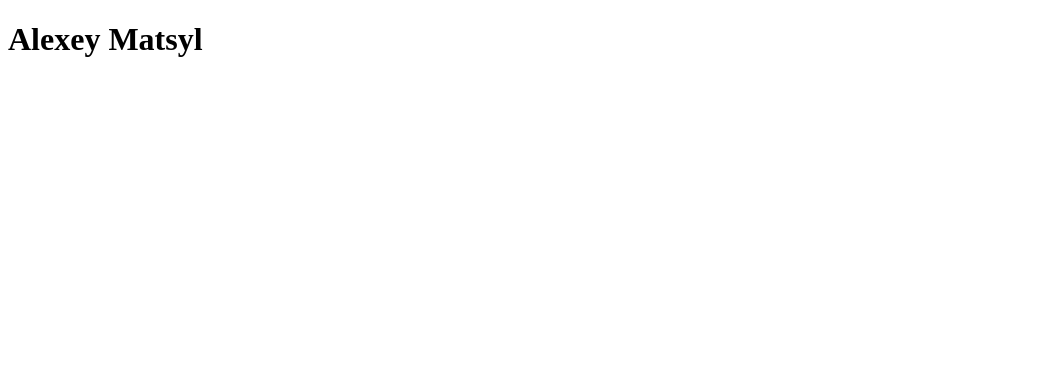
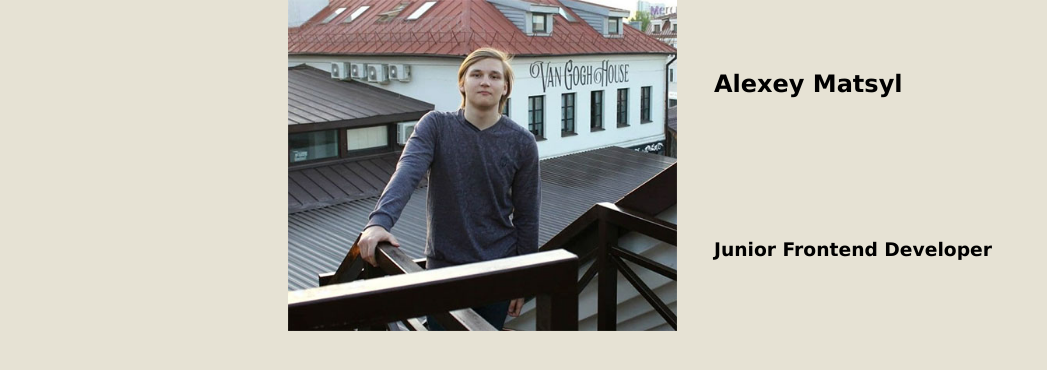
Before and after one commit to AlexiyKami/rsschool-cv, a plain HTML site: page index.html in a window 1280 px wide. Shown: the whole page, without its empty margins (0-1047 px from the left). Drawn offline with Linux system fonts and the light colour scheme.

Commit message:
feat: add header content

```diff
--- a/index.html
+++ b/index.html
@@ -4,11 +4,17 @@
     <meta charset="UTF-8">
     <meta http-equiv="X-UA-Compatible" content="IE=edge">
     <meta name="viewport" content="width=device-width, initial-scale=1.0">
+    <link rel="stylesheet" href="style.css">
     <title>Alexey Matsyl CV</title>
 </head>
 <body>
-    <h1>Alexey Matsyl</h1>
-    <header></header>
+    <header>
+        <img src="cv_photo.jpg" alt="Photo" width="50%">
+        <section class="header-text">
+            <h1>Alexey Matsyl</h1>
+            <h3>Junior Frontend Developer</h3>
+        </section>
+    </header>
     <main></main>
     <footer></footer>
 </body>
--- a/style.css
+++ b/style.css
@@ -2,3 +2,21 @@
     margin: 0px;
     padding: 0px;
 }
+body {
+    display: flex;
+    justify-content: center;
+    background-color: #E6E2D4;
+    font-family: 'Lucida Sans', 'Lucida Sans Regular', 'Lucida Grande', 'Lucida Sans Unicode', Geneva, Verdana, sans-serif
+}
+
+header {
+    display:flex;
+    justify-content: space-evenly;
+
+}
+
+.header-text {
+    display:flex;
+    flex-flow: column;
+    justify-content: space-around;
+}
```
